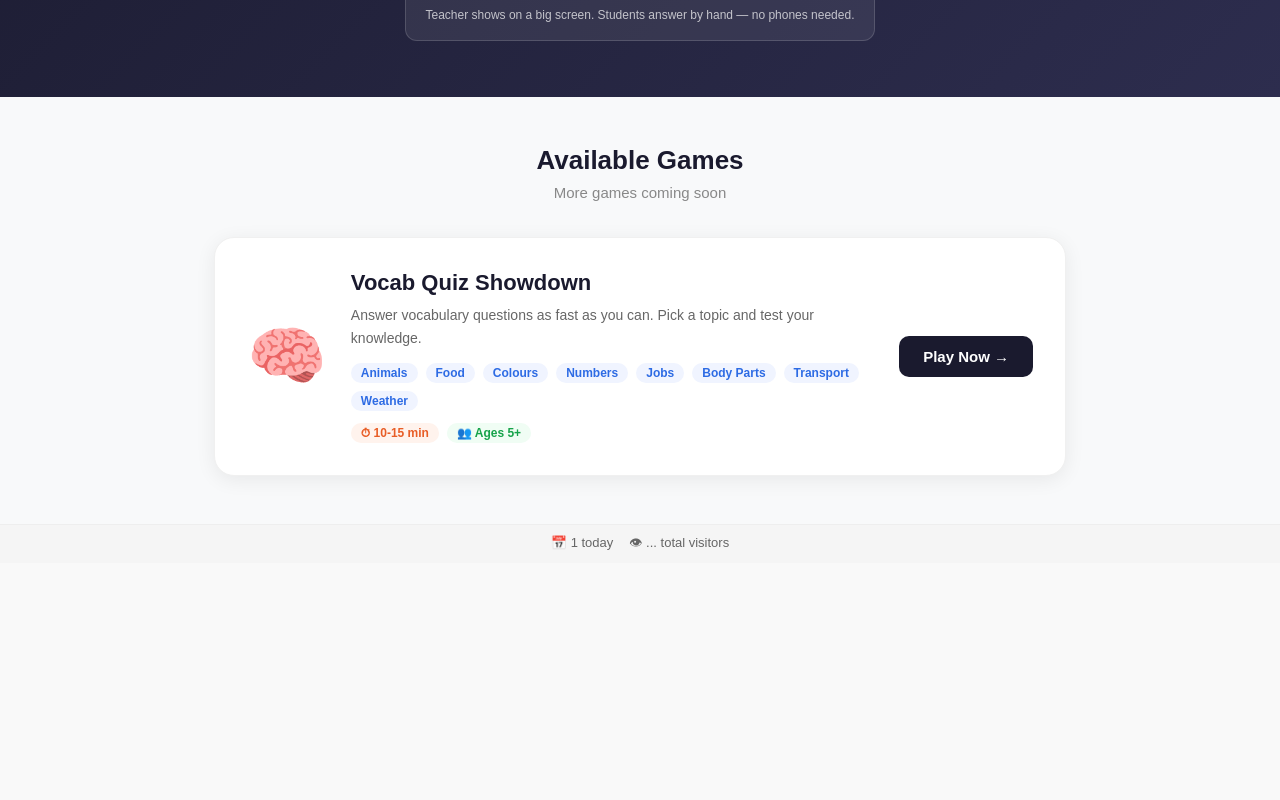
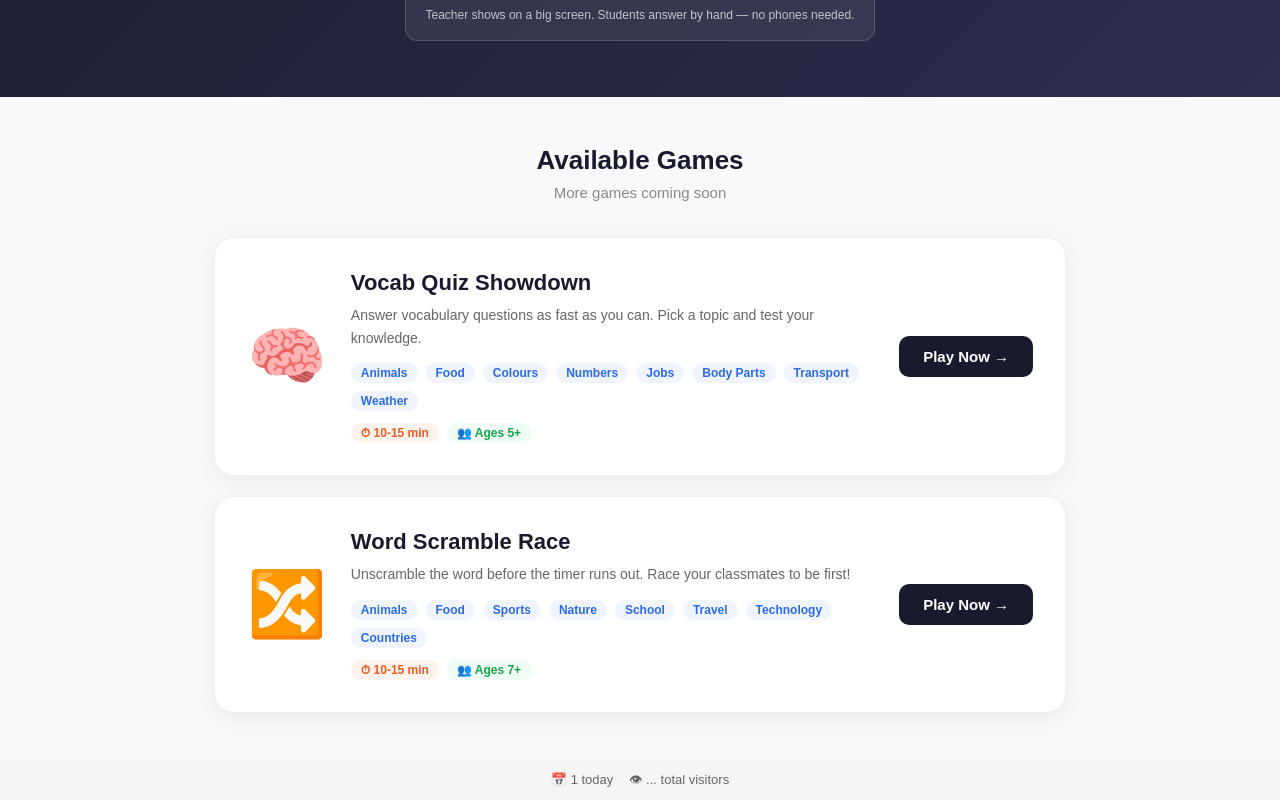
Before and after one commit to Davidjohnray/thailand-jobs, a Next.js app: page /esl-games/live in a window 1280 px wide. Shown: the part 580-1380 px from the top of the page. Before the commit the page ends 1143 px from the top, so only its background shows below. Built offline with nearby package versions, Linux system fonts and the light colour scheme; no server answers; the database is empty.

Commit message:
add Word Scramble to live games hub

```diff
--- a/app/esl-games/live/page.tsx
+++ b/app/esl-games/live/page.tsx
@@ -9,6 +9,15 @@ const games = [
     desc: 'Answer vocabulary questions as fast as you can. Pick a topic and test your knowledge.',
     topics: ['Animals', 'Food', 'Colours', 'Numbers', 'Jobs', 'Body Parts', 'Transport', 'Weather'],
     age: 'Ages 5+',
+    time: '10-15 min',
+  },
+  {
+    slug: 'word-scramble',
+    title: 'Word Scramble Race',
+    emoji: '🔀',
+    desc: 'Unscramble the word before the timer runs out. Race your classmates to be first!',
+    topics: ['Animals', 'Food', 'Sports', 'Nature', 'School', 'Travel', 'Technology', 'Countries'],
+    age: 'Ages 7+',
     time: '10-15 min',
   },
 ]
@@ -44,6 +53,7 @@ export default function LiveGamesHub() {
         <h2 style={{ fontSize: '26px', fontWeight: 'bold', color: '#1a1a2e', marginBottom: '8px', textAlign: 'center' }}>Available Games</h2>
         <p style={{ color: '#888', textAlign: 'center', marginBottom: '36px', fontSize: '15px' }}>More games coming soon</p>
 
+        <div style={{ display: 'flex', flexDirection: 'column', gap: '20px' }}>
           {games.map(game => (
             <Link key={game.slug} href={`/esl-games/live/${game.slug}`} style={{ textDecoration: 'none' }}>
               <div style={{ background: 'white', borderRadius: '20px', padding: '32px', boxShadow: '0 4px 20px rgba(0,0,0,0.07)', border: '1px solid #f0f0f0', display: 'flex', gap: '24px', alignItems: 'center', flexWrap: 'wrap', cursor: 'pointer', transition: 'transform 0.2s' }}
@@ -70,6 +80,7 @@ export default function LiveGamesHub() {
             </Link>
           ))}
         </div>
+      </div>
     </main>
   )
 }
```
Lines whose indentation alone changed are shown as unchanged.
